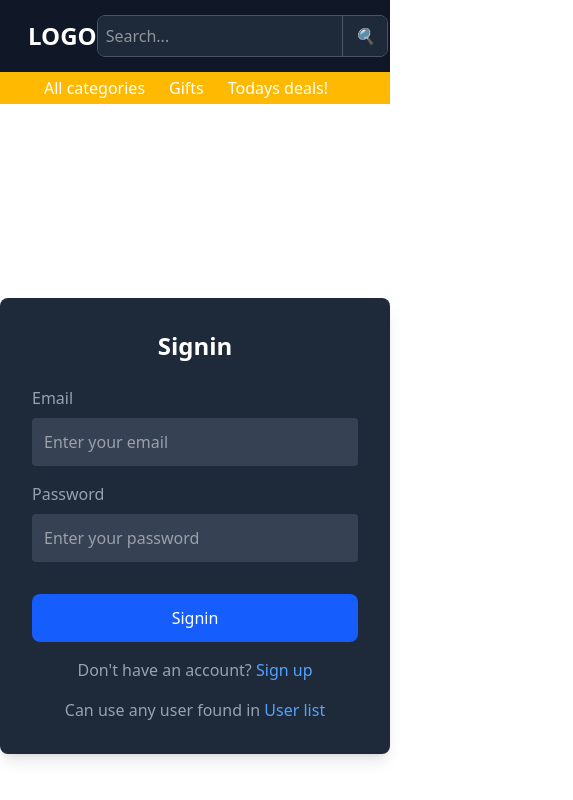
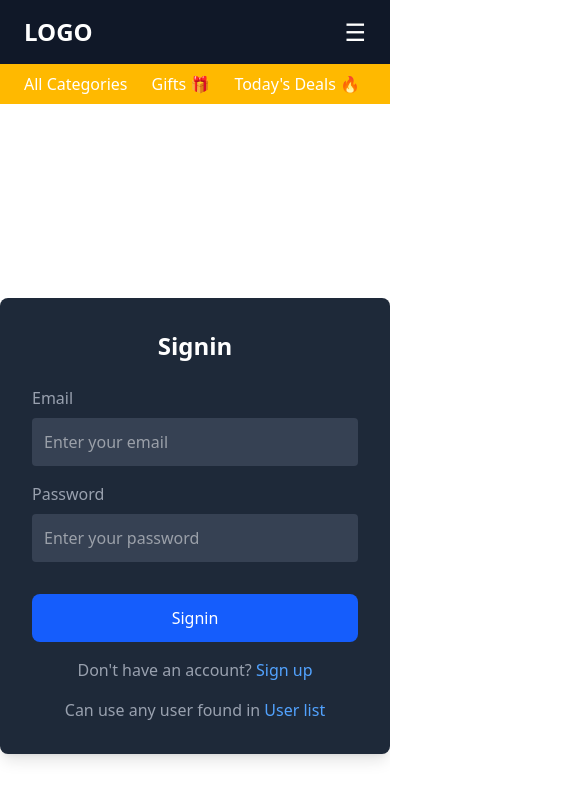
Before and after one commit to bibhuprasadrout/basic-ecom, a React (Vite) app: page /signin in a window 390 px wide. Shown: the top 800 px of the page, 573 px wide, since content can reach past the window. Built offline with nearby package versions, Linux system fonts and the light colour scheme.

Commit message:
made navbar mobile frindly

```diff
--- a/index.css
+++ b/index.css
@@ -40,3 +40,13 @@
   scrollbar-color: rgba(16, 24, 40, 0.7) transparent;
   /* scrollbar-button: transparent; */
 }
+
+/* Hide scrollbar but keep scroll functionality */
+.no-scrollbar::-webkit-scrollbar {
+  display: none;
+}
+
+.no-scrollbar {
+  -ms-overflow-style: none; /* Hide scrollbar in IE and Edge */
+  scrollbar-width: none; /* Hide scrollbar in Firefox */
+}
--- a/src/api/apiList.js
+++ b/src/api/apiList.js
@@ -1,7 +1,7 @@
 import axios from "axios";
 
-// const baseUrl = process.env.REACT_APP_BASE_URL;
-const baseUrl = process.env.REACT_APP_BASE_URL_LOCAL;
+const baseUrl = process.env.REACT_APP_BASE_URL;
+// const baseUrl = process.env.REACT_APP_BASE_URL_LOCAL;
 
 const apiCall = async (endpont, method = "GET", data = null, params = {}) => {
   let res;
--- a/src/components/navbar/Navbar.js
+++ b/src/components/navbar/Navbar.js
@@ -1,71 +1,100 @@
-import { Link, useNavigate } from "react-router";
+import { useState } from "react";
+import { Link } from "react-router"; // Ensure it's "react-router-dom"
 
 const Navbar = () => {
+  const [isOpen, setIsOpen] = useState(false);
+
   return (
     <>
-      <div>
-        <nav className='flex items-center justify-between px-7 py-3 bg-gray-900 text-white'>
-          <Link to={"/"} className='text-2xl font-bold'>
+      {/* Main Navbar */}
+      <nav className='bg-gray-900 text-white'>
+        <div className='flex justify-between items-center px-6 py-4'>
+          {/* Logo */}
+          <Link to='/' className='text-2xl font-bold'>
             LOGO
           </Link>
-          <div className=' flex gap-3 items-center justify-end'>
-            <div className='flex border border-gray-600 rounded-lg overflow-hidden w-xs'>
+
+          {/* Mobile Menu Button */}
+          <button
+            onClick={() => setIsOpen(!isOpen)}
+            className='lg:hidden text-white focus:outline-none text-2xl'
+            aria-label='Toggle Menu'>
+            {isOpen ? "✖" : "☰"}
+          </button>
+
+          {/* Desktop Menu */}
+          <div className='hidden lg:flex items-center gap-6'>
+            {/* Search Bar */}
+            <div className='flex border border-gray-600 rounded-lg overflow-hidden'>
               <input
                 type='text'
                 placeholder='Search...'
-                className='grow w-full p-2 bg-gray-800 text-white focus:outline-none'
+                className='p-2 bg-gray-800 text-white focus:outline-none w-64'
               />
-              <span
-                className='flex px-3 bg-gray-800
-                    text-gray-400 border-l border-gray-600 justify-center items-center flex-none'>
-                <i className='justify-center items-center'>&#128269;</i>
+              <span className='px-3 bg-gray-800 text-gray-400 border-l border-gray-600 flex items-center'>
+                🔍
               </span>
             </div>
 
+            {/* Nav Links */}
             <ul className='flex space-x-6'>
               <li>
-                <Link to={"/signin"} className='hover:text-gray-700'>
+                <Link to='/signin' className='hover:text-gray-400'>
                   Sign In
                 </Link>
-                {/* <a href='#' className='hover:text-gray-700'></a> */}
               </li>
               <li>
-                <Link to={"/signup"} className='hover:text-gray-700'>
+                <Link to='/signup' className='hover:text-gray-400'>
                   Sign Up
                 </Link>
               </li>
               <li>
-                <a href='#' className='hover:text-gray-700'>
-                  Cart
-                </a>
+                <Link to='/cart' className='hover:text-gray-400'>
+                  Cart 🛒
+                </Link>
               </li>
             </ul>
           </div>
-        </nav>
-        {/* a subset navbar with an icon for 'all categories available list' and 'quick to access' tabs like buy gifts, todays deals */}
-        <nav className='subnav flex items-center justify-start px-11 py-1 bg-amber-400 text-white'>
-          <div className=' flex gap-3 items-center justify-end'>
-            <ul className='flex space-x-6'>
-              <li>
-                <a href='#' className='hover:text-gray-400'>
-                  All categories
-                </a>
-              </li>
-              <li>
-                <a href='#' className='hover:text-gray-400'>
-                  Gifts
-                </a>
-              </li>
-              <li>
-                <a href='#' className='hover:text-gray-400'>
-                  Todays deals!
-                </a>
-              </li>
-            </ul>
+        </div>
+
+        {/* Mobile Menu (Hidden on Large Screens) */}
+        {isOpen && (
+          <div className='lg:hidden flex flex-col space-y-3 bg-gray-800 p-4'>
+            <Link to='/signin' className='hover:text-gray-400'>
+              Sign In
+            </Link>
+            <Link to='/signup' className='hover:text-gray-400'>
+              Sign Up
+            </Link>
+            <Link to='/cart' className='hover:text-gray-400'>
+              Cart 🛒
+            </Link>
           </div>
-        </nav>
-      </div>
+        )}
+      </nav>
+
+      {/* Sub Navbar */}
+      <nav className='bg-amber-400 text-white px-6 py-2'>
+        <ul className='flex justify-start space-x-6 overflow-x-auto no-scrollbar'>
+          <li>
+            <a href='#' className='hover:text-gray-700 whitespace-nowrap'>
+              All Categories
+            </a>
+          </li>
+          <li>
+            <a href='#' className='hover:text-gray-700 whitespace-nowrap'>
+              Gifts 🎁
+            </a>
+          </li>
+          <li>
+            <a href='#' className='hover:text-gray-700 whitespace-nowrap'>
+              Today's Deals 🔥
+            </a>
+          </li>
+        </ul>
+      </nav>
     </>
   );
 };
+
 export default Navbar;
```
